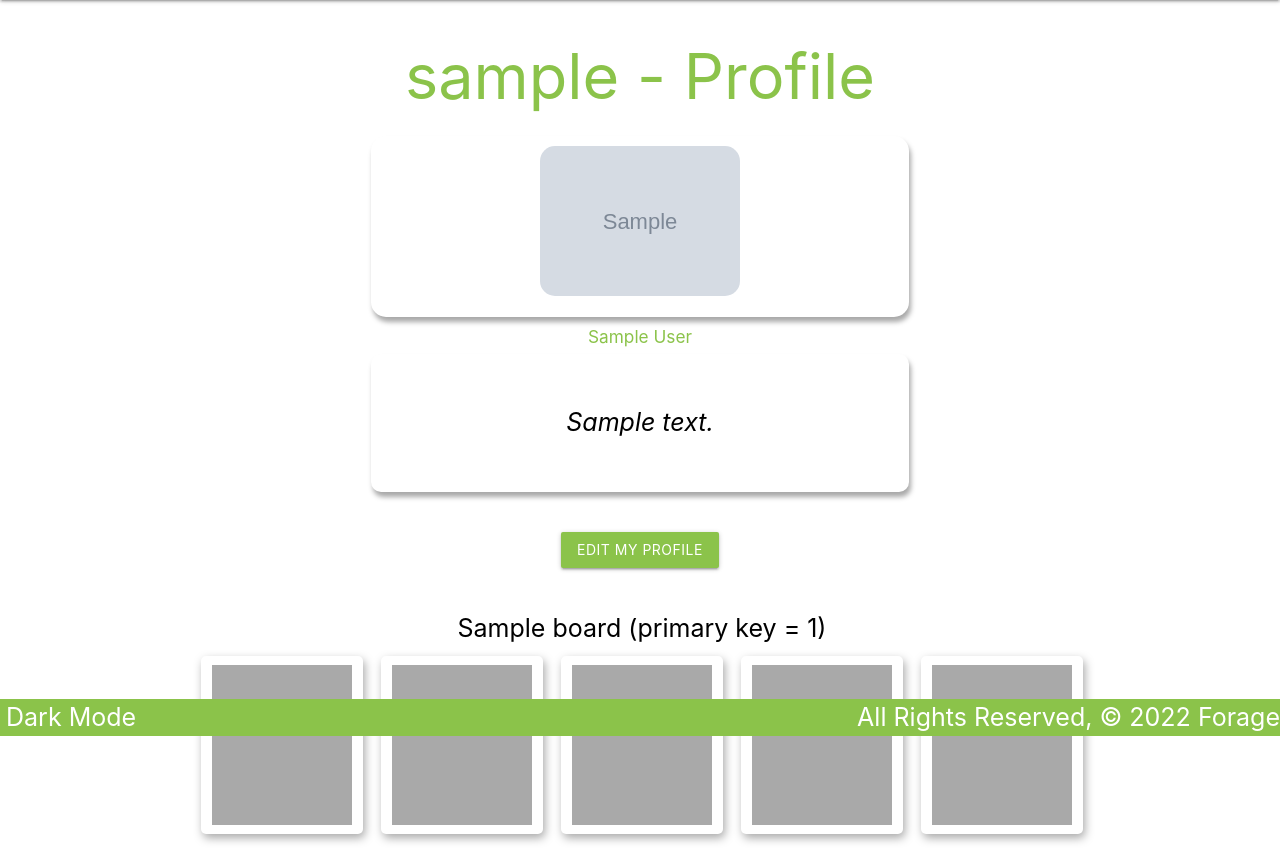
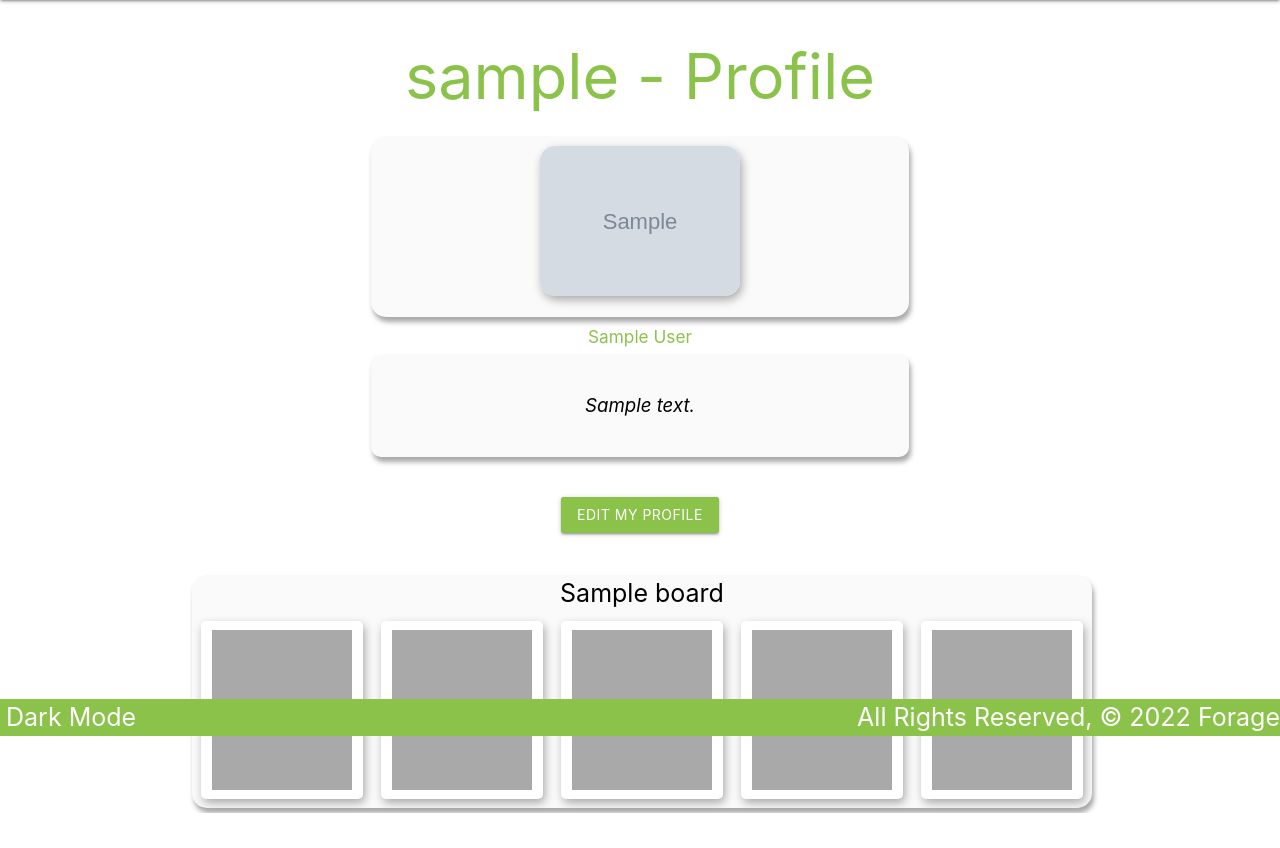
Before and after one commit to hphilpotts/Forage-Project-3-General-Assembly-SEI-66, a Django app: page /users/edit/1/ in a window 1280 px wide. Shown: the part 64-912 px from the top of the page. After the commit the page ends 877 px from the top, so only its background shows below. Run offline with Django 4.2, Linux system fonts and the light colour scheme; a user stored in the database is signed in; tables that the repository leaves empty hold one stand-in row (values such as "Sample post"); grey boxes marked "Sample" are stand-in pictures.

Commit message:
Pre-merge commit.

```diff
--- a/main_app/static/css/style.css
+++ b/main_app/static/css/style.css
@@ -162,7 +162,7 @@ footer.page-footer {
 
 .profile-pic-container {
     padding: 10px;
-    background-color: white;
+    background-color: rgb(250, 250, 250);
 
     width: 60%;
     margin-left: auto;
@@ -188,8 +188,9 @@ footer.page-footer {
     padding: 1em;
     border: none;
     border-radius: 10px;
-    background-color: white;
+    background-color: rgb(250, 250, 250);
     font-style: italic;
+    font-size: 14pt;
 }
 
 .profile-form {
@@ -215,7 +216,7 @@ footer.page-footer {
     margin: 20px;
     padding: 20px;
 
-    background-color: white;
+    background-color: rgb(250, 250, 250);
 }
 
 /* -- Hero Boards w/i User Profile Page: */
@@ -231,7 +232,7 @@ footer.page-footer {
 .p-hero-row {
     display: flex;
     flex-direction: row;
-    background-color: white;
+    background-color: rgb(250, 250, 250);
     min-height: 20%;
     width: 100%;
     flex-direction: row;
--- a/main_app/templates/base.html
+++ b/main_app/templates/base.html
@@ -41,8 +41,8 @@
                     <li><a href="{% url 'board_index' %}">All Boards</a></li>
                     <li><a href="{% url 'board_create'%}">Create Board</a></li>
 
-
-                    <li><a href="{% url 'profile_detail' user.id %}">Hi, {{ user.username}}</a></li>
+                    <!--* appending `request` before user.id fixed the changing username bug!  -->
+                    <li><a href="{% url 'profile_detail' request.user.id %}">Hi, {{ request.user.username }}</a></li>
                     <li><a href="{% url 'logout' %}">Logout</a></li>
                     {% else %}
                     <li><a href="{% url 'signup' %}">Signup</a></li>
--- a/main_app/templates/home.html
+++ b/main_app/templates/home.html
@@ -7,8 +7,12 @@
 <p>What should we put here?</p><br><br><br><br>
 <p>Perhaps a sample of what the board and image index pages look like?</p>
 <p>Or do we want an actual clickable index or mini-index to appear?</p><br><br><br>
+
+{% if user.is_authenticated %}
+<a href="{% url 'image_Index' %}" class="btn">Image Index</a><br><br><br>
+{% else %}
 <a href="{% url 'login' %}" class="btn">Click here to log in</a><br><br>
 <a href="{% url 'signup' %}">Not got an account yet? Sign up today!</a><br><br>
-
+{% endif %}
 
 {% endblock %}
--- a/main_app/templates/profiles/detail.html
+++ b/main_app/templates/profiles/detail.html
@@ -9,11 +9,13 @@
 <!-- User Profile: READ (Detail) -->
 <h1 class="profile-greentext">{{ user.username }} - Profile</h1>
 <div class="profile-pic-container p-container">
-    {% if user.profile.user_profile_pic != 'no image' %}
-    <img src="/media/{{user.profile.user_profile_pic}}" alt="profile pic property: {{user.profile.user_profile_pic}}" class="profile-pic">
-    {% else %}
-    <img src="{% static 'images/project-default-profile-pic.gif' %}" alt="" class="profile-pic">
-    {% endif %}
+    <div class="profile-pic-border">
+        {% if user.profile.user_profile_pic != 'no image' %}
+        <img src="/media/{{user.profile.user_profile_pic}}" alt="profile pic property: {{user.profile.user_profile_pic}}" class="profile-pic p-container-sm">
+        {% else %}
+        <img src="{% static 'images/project-default-profile-pic.gif' %}" alt="" class="profile-pic p-container-sm">
+        {% endif %}
+    </div>
 </div>
 
 {% if user.first_name and user.last_name %}
@@ -41,10 +43,10 @@
     {% for board in boards %}
     {% if forloop.counter < 5 %}
     <!-- boards are clickable links -->
-    <a href="{% url 'board_detail' board.id %}"><div class="p-hero-row">
+    <a href="{% url 'board_detail' board.id %}"><div class="p-hero-row p-container">
         <div class="p-hero-title">
             <!-- TODO remove primary key reference once testing complete -->
-            <span class="p-hero-title-text">{{board.title}} (primary key = {{board.pk}})</span>
+            <span class="p-hero-title-text">{{board.title}}</span>
         </div>
         {% if board.images.count > 4 %}
             <!-- If there are 5 or more images, run below-->
```
Also changed, not shown: main_app/templates/profiles/view.html (+8 -6 lines), main_app/views.py (+8 -1 lines), main_app/urls.py (line endings or trailing spaces).
